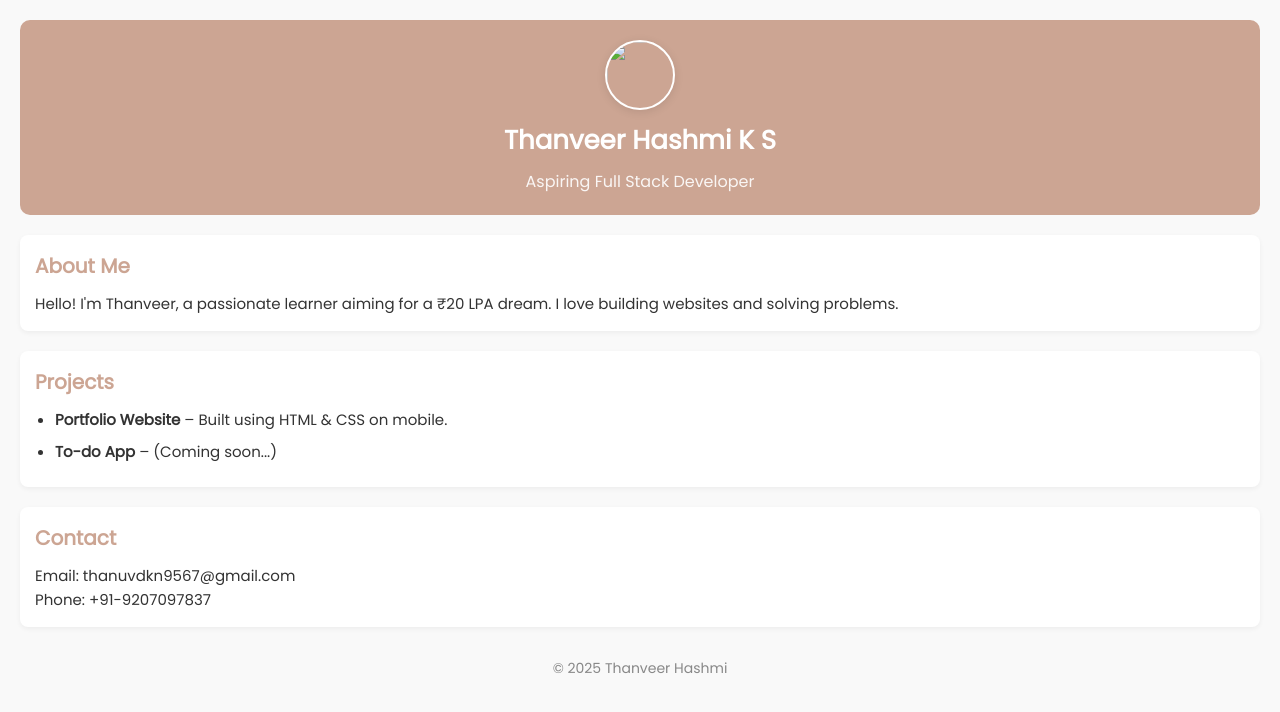
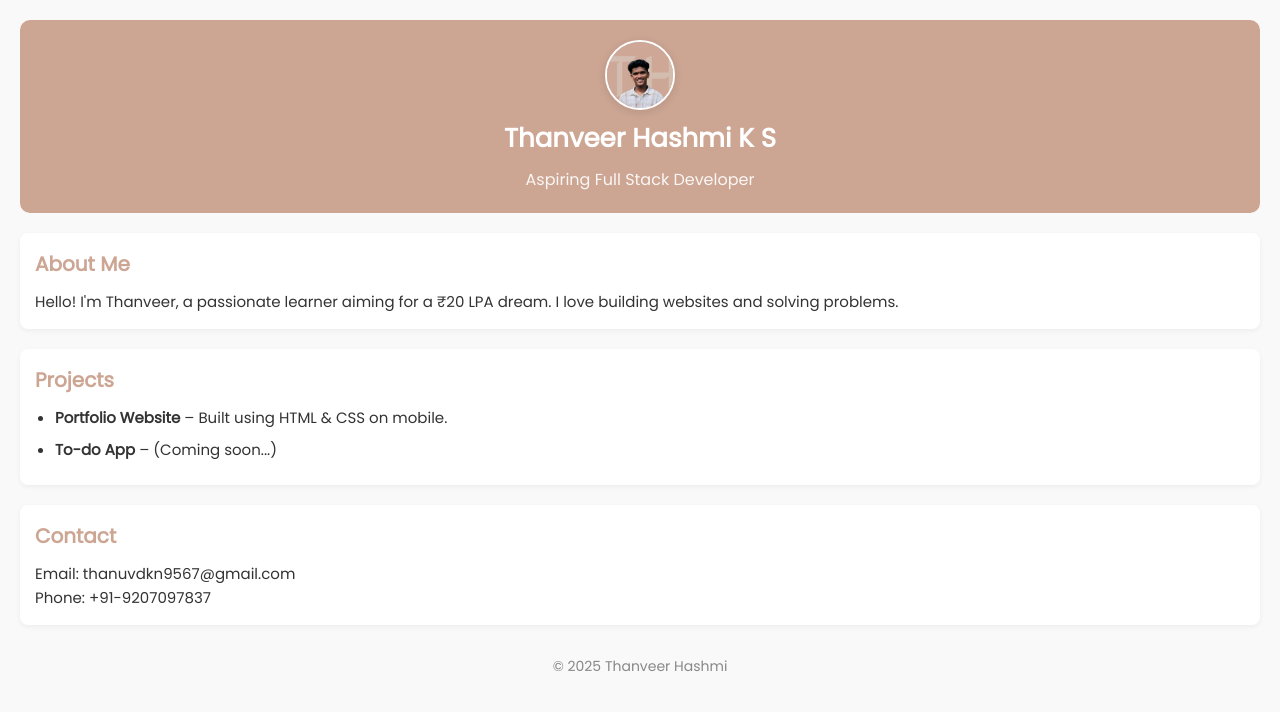
Before and after one commit to thanveerhashmi/Myportfolio, a plain HTML site: page index.html in a window 1280 px wide. Drawn offline with Linux system fonts and the light colour scheme; the site is published under a folder, as on GitHub Pages, so addresses that start at the root find nothing.

Commit message:
Update index.html

```diff
--- a/index.html
+++ b/index.html
@@ -8,7 +8,7 @@
   <link href="https://fonts.googleapis.com/css2?family=Poppins&display=swap" rel="stylesheet">
 </head>
 <body>
-  <header><img src="/IMG_20250613_142902_985.webp" class="profilepic">
+  <header><img src="IMG_20250613_142902_985.webp" class="profilepic">
   	<!--Tab to edit-->
   </img>
     <h1>Thanveer Hashmi K S</h1>
```
